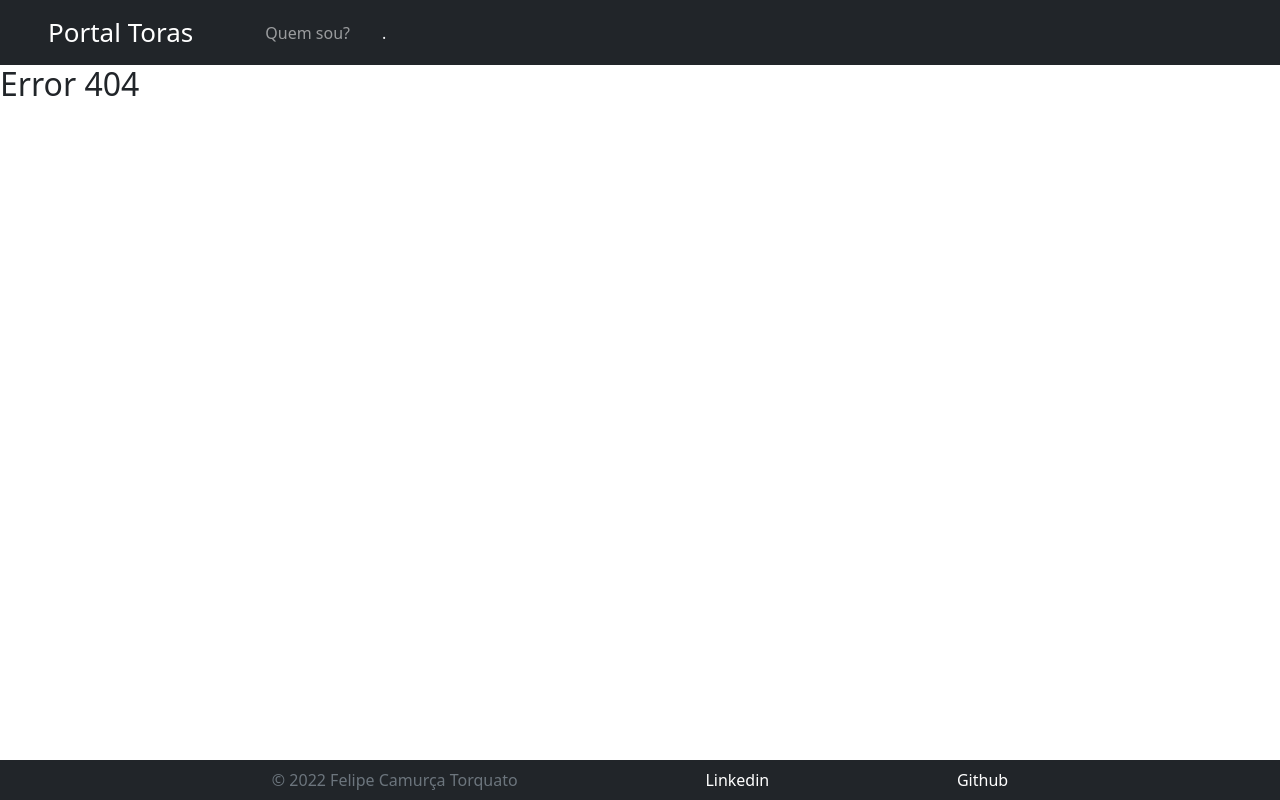
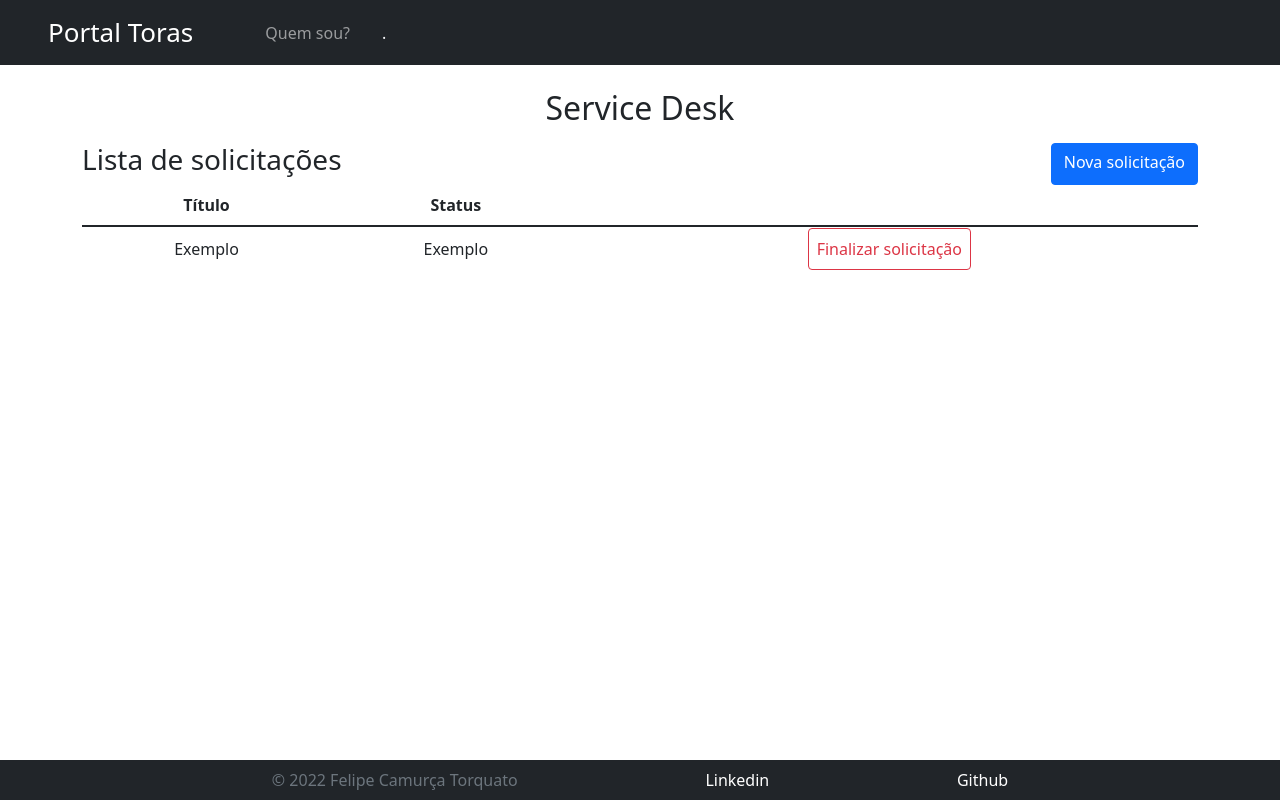
Before and after one commit to FelipeTorquato/desafio-portal, an Angular app: page /service-desk in a window 1280 px wide. Before the commit this address had no page. Built offline with nearby package versions, Linux system fonts and the light colour scheme.

Commit message:
adicionando service-desk

```diff
--- a/src/app/app-routing.module.ts
+++ b/src/app/app-routing.module.ts
@@ -7,6 +7,7 @@ import { HomeComponent } from './components/home/home.component';
 import { QuemSouComponent } from './components/quem-sou/quem-sou.component';
 import { SignInComponent } from './components/sign-in/sign-in.component';
 import { CrachaDigitalComponent } from './components/cracha-digital/cracha-digital.component';
+import { ServiceDeskComponent } from './components/service-desk/service-desk.component';
 
 const routes: Routes = [
   { path: "sign-in", component: SignInComponent },
@@ -15,6 +16,7 @@ const routes: Routes = [
   { path: "home", component: HomeComponent },
   { path: "contra-cheque", component: ContraChequeComponent },
   { path: "cracha-digital", component: CrachaDigitalComponent },
+  { path: "service-desk", component: ServiceDeskComponent },
   { path: "**", component: Error404Component }
 ];
 
--- a/src/app/app.module.ts
+++ b/src/app/app.module.ts
@@ -11,6 +11,7 @@ import { CadastroComponent } from './components/cadastro/cadastro.component';
 import { HomeComponent } from './components/home/home.component';
 import { ContraChequeComponent } from './components/contra-cheque/contra-cheque.component';
 import { CrachaDigitalComponent } from './components/cracha-digital/cracha-digital.component';
+import { ServiceDeskComponent } from './components/service-desk/service-desk.component';
 
 @NgModule({
   declarations: [
@@ -22,7 +23,8 @@ import { CrachaDigitalComponent } from './components/cracha-digital/cracha-digit
     CadastroComponent,
     HomeComponent,
     ContraChequeComponent,
-    CrachaDigitalComponent
+    CrachaDigitalComponent,
+    ServiceDeskComponent
   ],
   imports: [
     BrowserModule,
--- a/src/app/components/home/home.component.html
+++ b/src/app/components/home/home.component.html
@@ -1,5 +1,5 @@
 <div class="container mt-4" style="min-height: 100vh;">
-  <div class="container text-center">
+  <div class="text-center">
     <h2>Olá, {{ masterPass.primeiroNome }} {{ masterPass.segundoNome }}</h2>
   </div>
   <div class="d-flex flex-wrap justify-content-around mt-4 p-1">
@@ -32,7 +32,7 @@
         <h5 class="card-title">Service Desk</h5>
         <p class="card-text">Para ter acesso ao Service Desk, clique no botão abaixo.</p>
         <div class="text-center">
-          <a [routerLink]="" class="btn btn-primary">Clique aqui</a>
+          <a [routerLink]="['/service-desk']" class="btn btn-primary">Clique aqui</a>
         </div>
       </div>
     </div>
--- /dev/null
+++ b/src/app/components/service-desk/service-desk.component.html
@@ -0,0 +1,26 @@
+<div class="container mt-4">
+  <div class="text-center">
+    <h2>Service Desk</h2>
+  </div>
+  <div class="d-flex justify-content-between mt-3">
+    <h3>Lista de solicitações</h3>
+    <a class="btn btn-primary">Nova solicitação</a>
+  </div>
+  <div>
+    <table class="table table-striped align-middle">
+      <thead align="center">
+        <tr>
+          <th>Título</th>
+          <th>Status</th>
+        </tr>
+      </thead>
+      <tbody align="center">
+        <td>Exemplo</td>
+        <td>Exemplo</td>
+        <td>
+          <button type="button" class="btn btn-outline-danger">Finalizar solicitação</button>
+        </td>
+      </tbody>
+    </table>
+  </div>
+</div>
--- /dev/null
+++ b/src/app/components/service-desk/service-desk.component.ts
@@ -0,0 +1,15 @@
+import { Component, OnInit } from '@angular/core';
+
+@Component({
+  selector: 'app-service-desk',
+  templateUrl: './service-desk.component.html',
+  styleUrls: ['./service-desk.component.css']
+})
+export class ServiceDeskComponent implements OnInit {
+
+  constructor() { }
+
+  ngOnInit(): void {
+  }
+
+}
```
Also changed, not shown: src/app/components/service-desk/service-desk.component.css (added), 1 other file (tests, documents, lock files or other folders).
